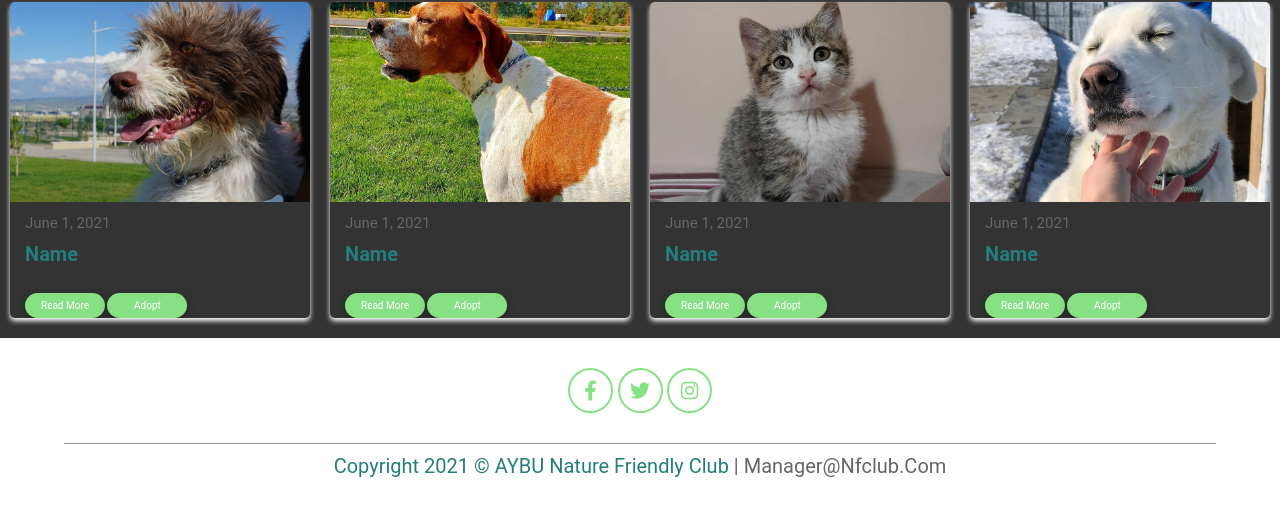
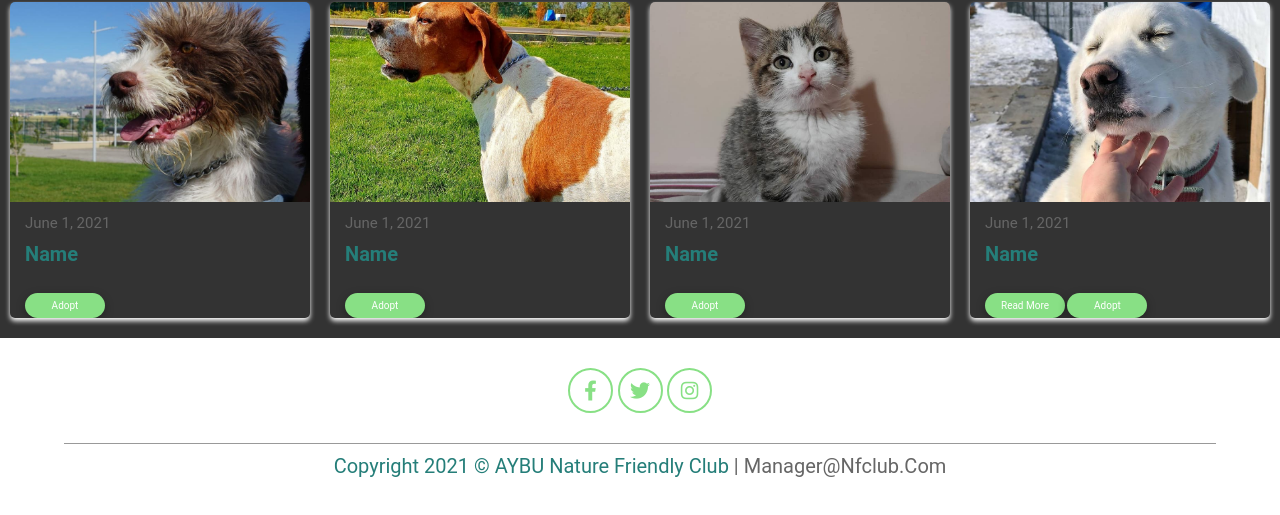
Before and after one commit to begumozb/Sprint3, a plain HTML site: page adoption.html in a window 1280 px wide. Shown: the part 189-704 px from the top of the page. Drawn offline with Linux system fonts and the light colour scheme.

Commit message:
Update adoption.html

```diff
--- a/adoption.html
+++ b/adoption.html
@@ -64,7 +64,6 @@
                 <div class="content">
                     <span>june 1, 2021</span>
                     <a href="#"><h3>Name</h3></a>
-                    <button class="button" >Read More</a></button>
                     <button class="button" onClick="location.href='adoptionForm.html'">Adopt</a></button>
                 </div>
             </div>
@@ -74,22 +73,17 @@
                 <div class="content">
                     <span>june 1, 2021</span>
                     <a href="#"><h3>Name</h3></a>
-                    <button class="button" >Read More</a></button>
                     <button class="button" onClick="location.href='adoptionForm.html'">Adopt</a></button>
                 </div>
-
             </div>
-
 
             <div class="box" data-aos="fade-left">
                 <img src="images/adoption3.jpg" alt="">
                 <div class="content">
                     <span>june 1, 2021</span>
                     <a href="#"><h3>Name</h3></a>
-                    <button class="button" id="btn" >Read More</a></button>
                     <button class="button" onClick="location.href='adoptionForm.html'">Adopt</a></button>
                 </div>
-
             </div>
 
             <div class="box" data-aos="fade-right">
```
